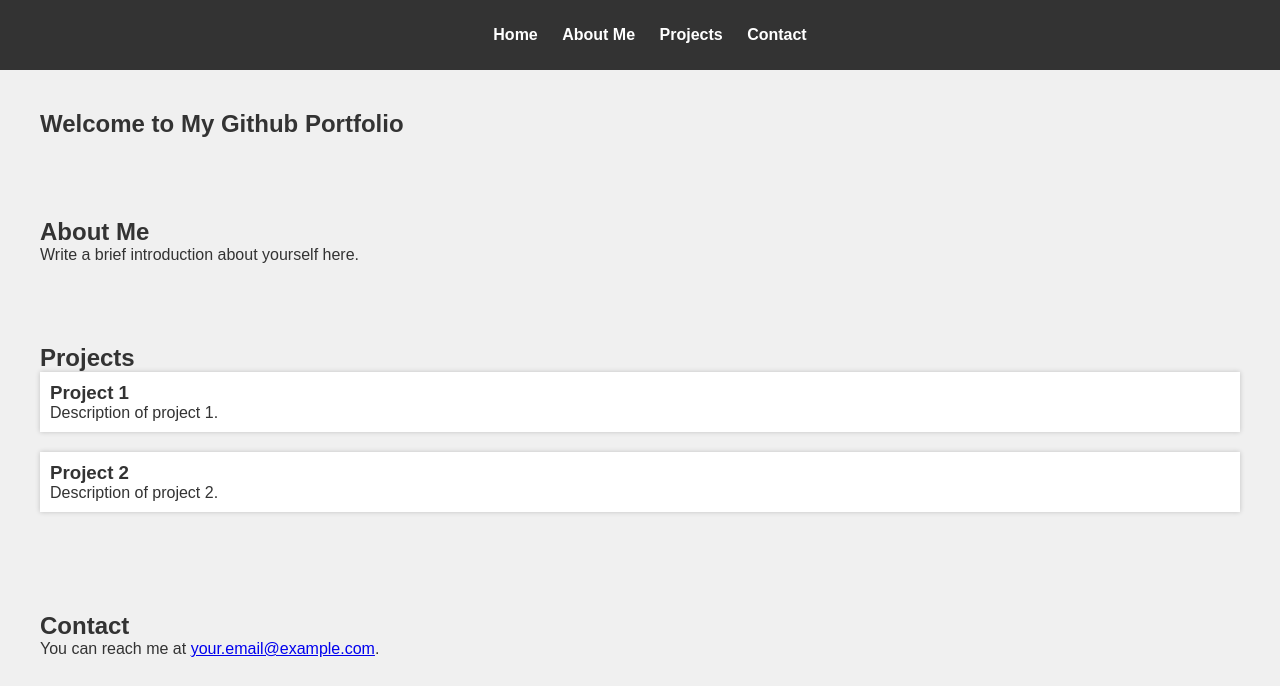
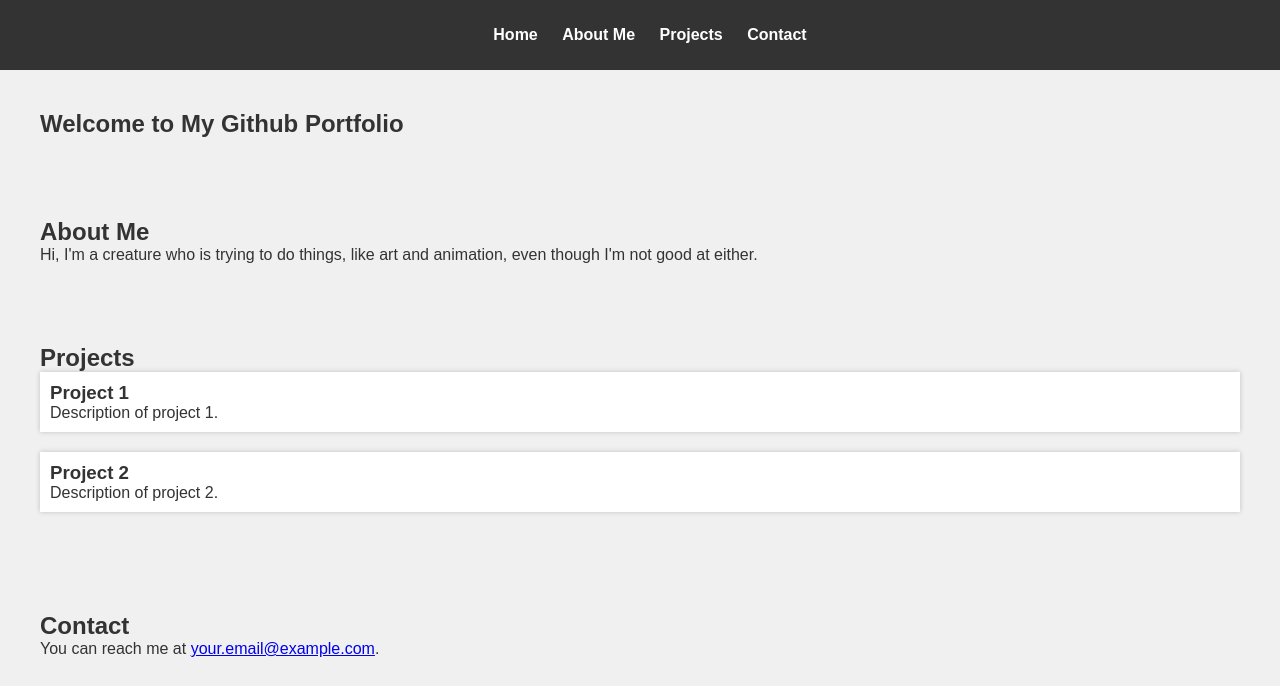
Before and after one commit to ThatGlitchyCreature/ThatGlitchyCreature.github.io, a plain HTML site: page index.html in a window 1280 px wide. Shown: the top 686 px of the page. Drawn offline with Linux system fonts and the light colour scheme.

Commit message:
Update index.html

```diff
--- a/index.html
+++ b/index.html
@@ -24,7 +24,7 @@
 
     <section id="about">
         <h2>About Me</h2>
-        <p>Write a brief introduction about yourself here.</p>
+        <p>Hi, I'm a creature who is trying to do things, like art and animation, even though I'm not good at either.</p>
     </section>
 
     <section id="projects">
```
